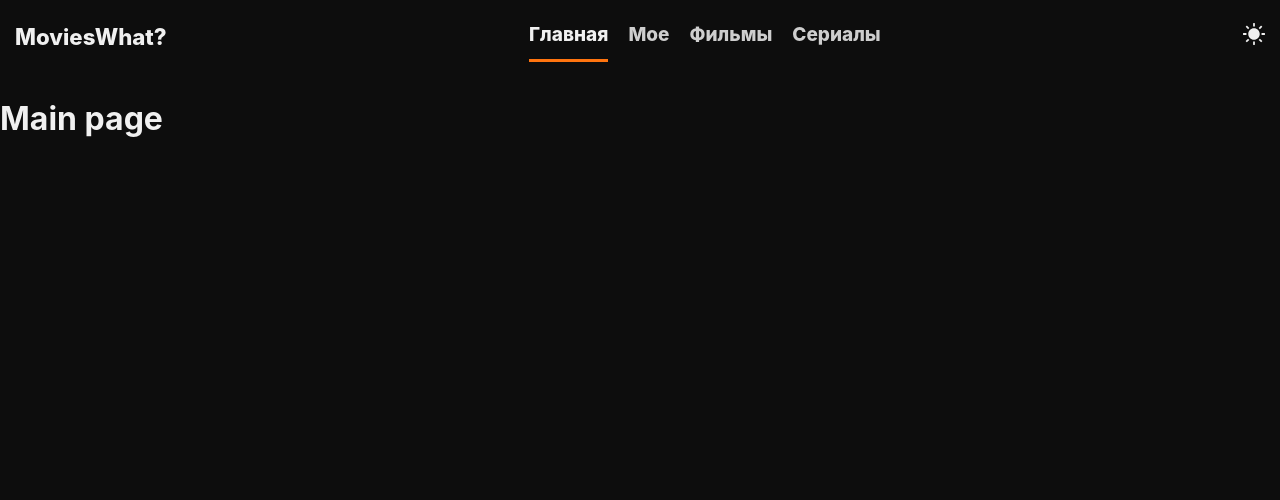
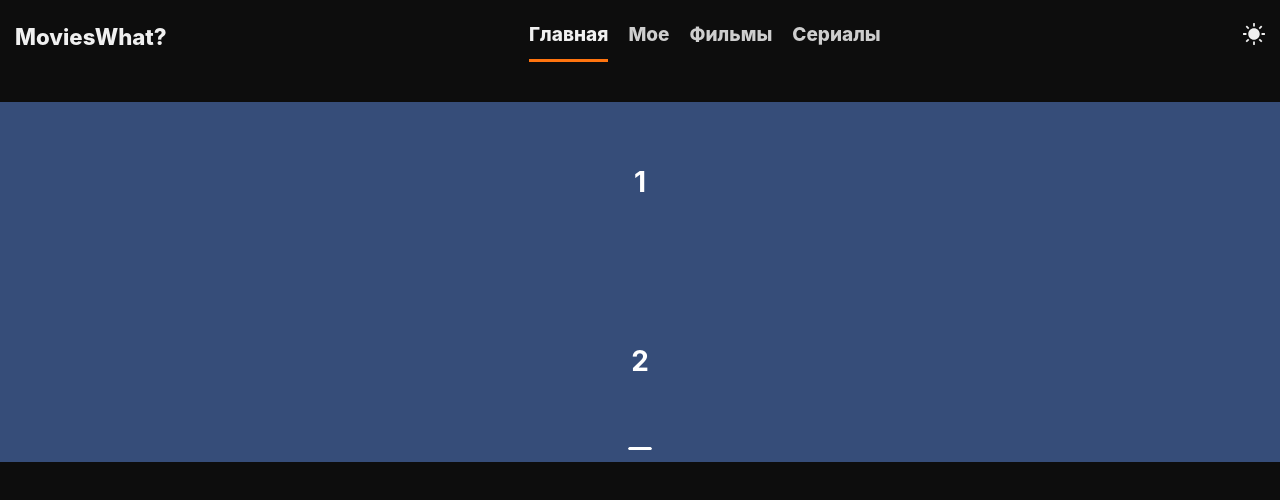
Before and after one commit to CapMoskal/movies_project, a React (Vite) app: page / in a window 1280 px wide. Shown: the top 500 px of the page. Built offline with nearby package versions, Linux system fonts and the light colour scheme.

Commit message:
styles n config ref

```diff
--- a/src/App.tsx
+++ b/src/App.tsx
@@ -1,5 +1,5 @@
 import { Header } from './components/Header/Header'
-import { Main } from './components/Main/Main'
+import { Main } from './pages/Main'
 
 function App() {
   return (
--- /dev/null
+++ b/src/components/MainPage/CarouselRender.tsx
@@ -0,0 +1,25 @@
+import { Carousel } from 'antd'
+import styles from './MainPage.module.scss'
+
+export const CarouselRender = () => {
+  const contentStyle: React.CSSProperties = {
+    width: '100%',
+    height: '360px',
+    color: '#fff',
+    lineHeight: '160px',
+    textAlign: 'center',
+    background: '#364d79',
+  }
+  return (
+    <>
+      <Carousel className={styles['carousel']} autoplay>
+        <div>
+          <div style={contentStyle}>
+            <h1>1</h1>
+            <h1>2</h1>
+          </div>
+        </div>
+      </Carousel>
+    </>
+  )
+}
--- /dev/null
+++ b/src/components/MainPage/MainPage.module.scss
@@ -0,0 +1,6 @@
+.main-page-con {
+  margin: 10px auto;
+
+  .carousel {
+  }
+}
--- a/src/config.ts
+++ /dev/null
@@ -1,51 +0,0 @@
-import axios from 'axios'
-
-export const BASE_URL = 'https://api.kinopoisk.dev/v1.4'
-
-export const API_KEY = '35MA1RE-FR348QQ-KG5JYTZ-AF4VS8P'
-
-export const SEARCH_BY_NAME = '/movie/search'
-
-interface TOptions {
-  method: string
-  headers: {
-    accept: string
-    'X-API-KEY': string
-  }
-  url: string
-  params: {
-    page: string
-    limit: string
-  }
-}
-
-const baseOption = {
-  method: 'GET',
-  headers: {
-    accept: 'application/json',
-    'X-API-KEY': API_KEY,
-  },
-  //   url: BASE_URL + SEARCH_BY_NAME,
-  //   params: { page: '1', limit: '10', query: name },
-}
-
-const getRequest = async (options: TOptions) /*: Promise<>*/ => {
-  try {
-    // попробовать также гет с ссылкой и настройками
-    const res = await axios.request(options)
-    const data = await res.data
-    return data
-  } catch (err) {
-    console.log(err.message)
-    return err.message
-  }
-}
-
-export const getMovieByName = async (name: string) => {
-  const options = {
-    ...baseOption,
-    url: BASE_URL + SEARCH_BY_NAME,
-    params: { page: '1', limit: '10', query: name },
-  }
-  return getRequest(options)
-}
--- /dev/null
+++ b/src/config/URLs.ts
@@ -0,0 +1,7 @@
+export const BASE_URL = 'https://api.kinopoisk.dev/v1.4'
+
+export const API_KEY = '35MA1RE-FR348QQ-KG5JYTZ-AF4VS8P'
+
+export const SEARCH_MOVIES = '/movie/search'
+
+export const RANDOM_MOVIES = '/movie/random'
--- /dev/null
+++ b/src/config/config.ts
@@ -0,0 +1,76 @@
+import axios from 'axios'
+import { API_KEY, BASE_URL, SEARCH_MOVIES } from './URLs'
+
+interface TOptions {
+  method: string
+  headers: {
+    accept: string
+    'X-API-KEY': string
+  }
+  url: string
+  params: {
+    page: string
+    limit: string
+  }
+}
+
+const baseOptions = {
+  method: 'GET',
+  headers: {
+    accept: 'application/json',
+    'X-API-KEY': API_KEY,
+  },
+  //   url: BASE_URL + SEARCH_MOVIES,
+  //   params: { page: '1', limit: '10', query: name },
+}
+
+const getRequest = async (options: TOptions) /*: Promise<>*/ => {
+  try {
+    // попробовать также гет с ссылкой и настройками
+    const res = await axios.request(options)
+    const data = await res.data
+    return data
+  } catch (err) {
+    console.log(err.message)
+    return err.message
+  }
+}
+
+export const getMovieByName = async (name: string) => {
+  const options = {
+    ...baseOptions,
+    url: BASE_URL + SEARCH_MOVIES,
+    params: { page: '1', limit: '10', query: name },
+  }
+  return getRequest(options)
+}
+
+export const getMovieLastMonth = async () => {
+  const date = new Date()
+  const day = date.getDay()
+  const month = date.getMonth()
+  const year = date.getFullYear()
+
+  const searchDate = `${day}.${
+    month - 1
+  }.${year}-${day}.${month}.${year}`
+
+  const options = {
+    ...baseOptions,
+    url: BASE_URL + '/movie',
+    params: {
+      page: '1',
+      limit: '5',
+      'premiere.russia': searchDate,
+    },
+  }
+  return getRequest(options)
+}
+
+// export const getMovieByGenres = async (genres: ???) => {
+//   const options = {
+//     ...baseOptions,
+//     url: BASE_URL + SEARCH_MOVIES,
+//     params: { page: '1', limit: '10', ???? genres: genres ?????? },
+//   }
+// }
--- a/src/components/Main/Main.tsx
+++ b/src/pages/Main.tsx
@@ -1,6 +1,6 @@
 import { Route, Routes } from 'react-router-dom'
-import { MainPage } from '../../pages/MainPage/MainPage'
-import { NotFound } from '../../pages/NotFound'
+import { MainPage } from './MainPage/MainPage'
+import { NotFound } from './NotFound'
 
 export const Main = () => (
   <main>
--- a/src/pages/MainPage/MainPage.tsx
+++ b/src/pages/MainPage/MainPage.tsx
@@ -1 +1,10 @@
-export const MainPage = () => <h1>Main page</h1>
+import { CarouselRender } from '../../components/MainPage/CarouselRender'
+import styles from '../../components/MainPage/MainPage.module.scss'
+
+export const MainPage = () => {
+  return (
+    <div className={styles['main-page-con']}>
+      <CarouselRender />
+    </div>
+  )
+}
--- a/src/store.ts
+++ b/src/store.ts
@@ -1,7 +1,7 @@
 import { configureStore } from '@reduxjs/toolkit'
 import axios from 'axios'
 
-import * as api from './config'
+import * as api from './config/config'
 import { themeReducers } from './features/themeSwitcher/theme-slice'
 
 export const store = configureStore({
```
Also changed, not shown: src/config/requestFunctions.ts (added).
